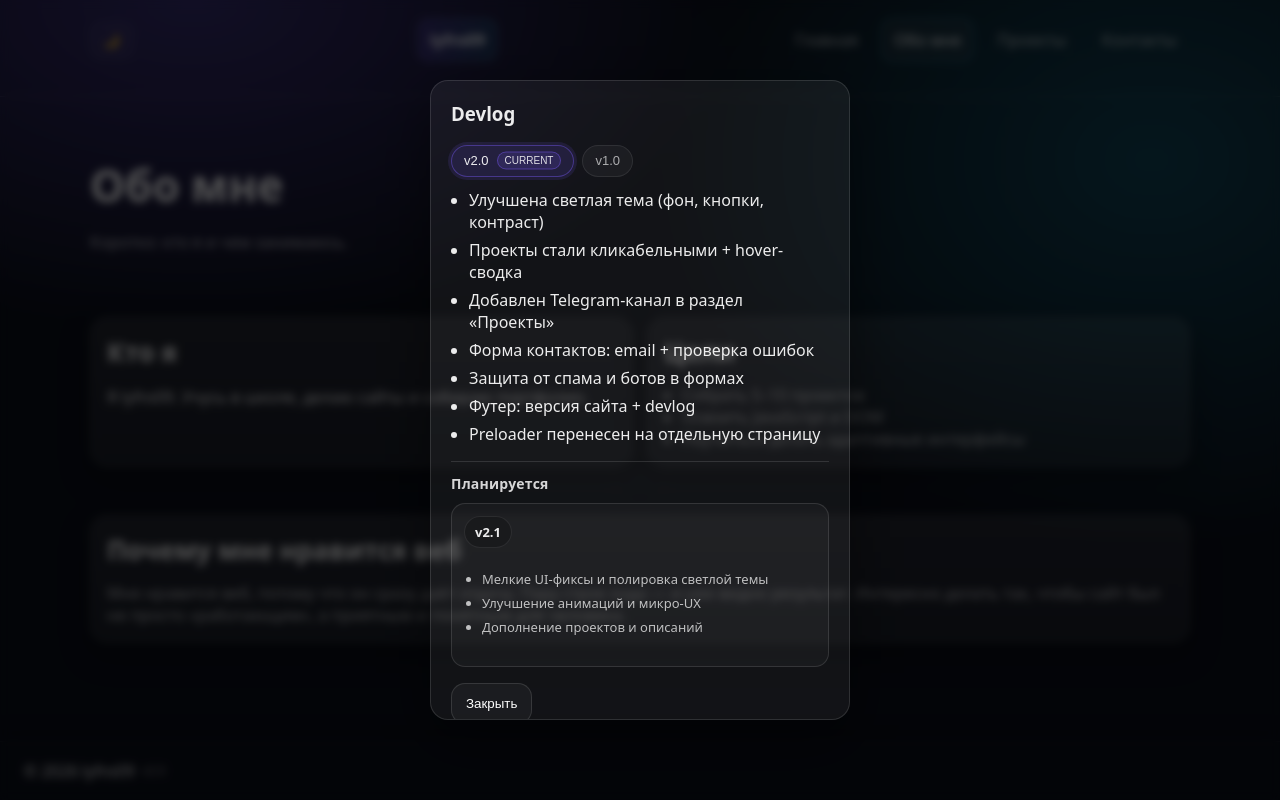
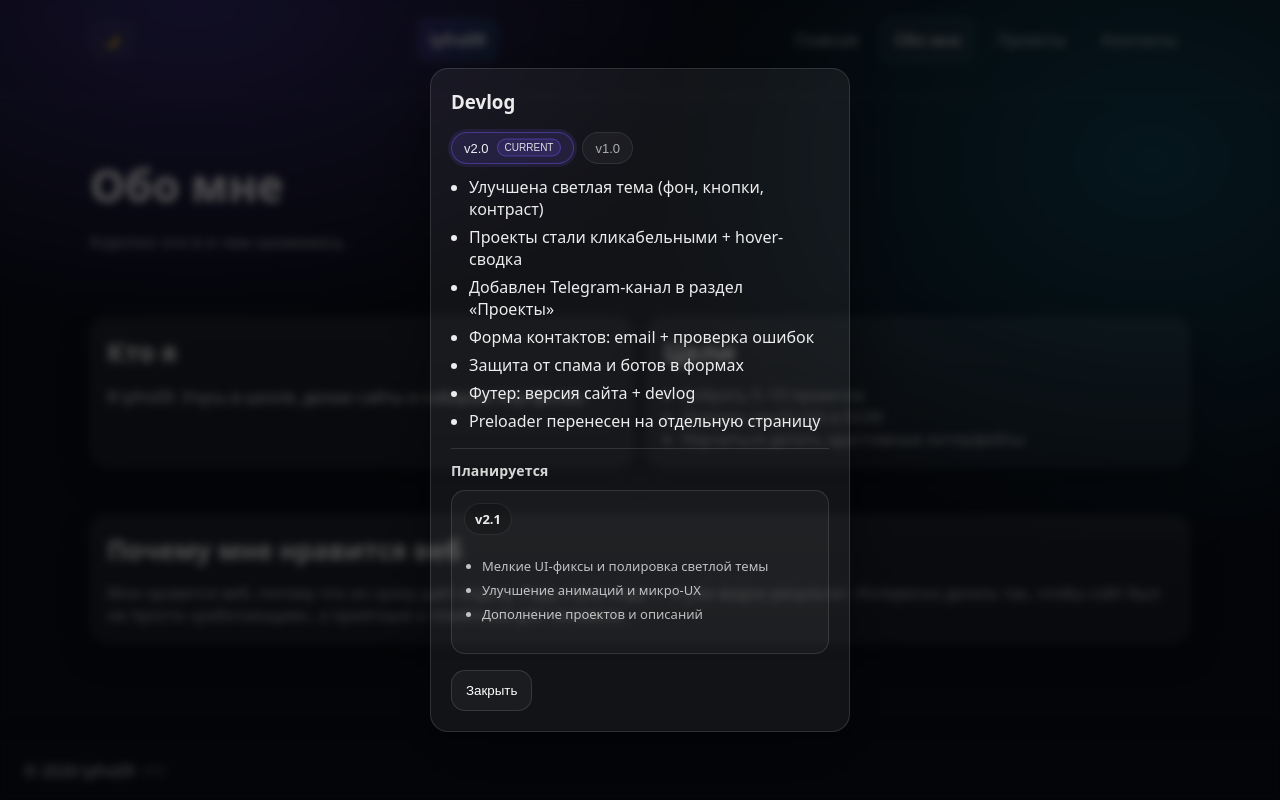
Before and after one commit to lyfro09/lyfrobio, a plain HTML site: page pages/about.html in a window 1280 px wide. Both pictures are taken after a click on the button "v2.0". Drawn offline with Linux system fonts and the light colour scheme.

Commit message:
upload 2
v2.0

```diff
--- a/style.css
+++ b/style.css
@@ -965,7 +965,7 @@ body.light .roadmap-version{
 
 .devlog{
   width: min(760px, calc(100vw - 32px));
-  max-height: 80vh;
+  max-height: none;
   overflow: auto;
 
   border: 1px solid var(--stroke);
```
